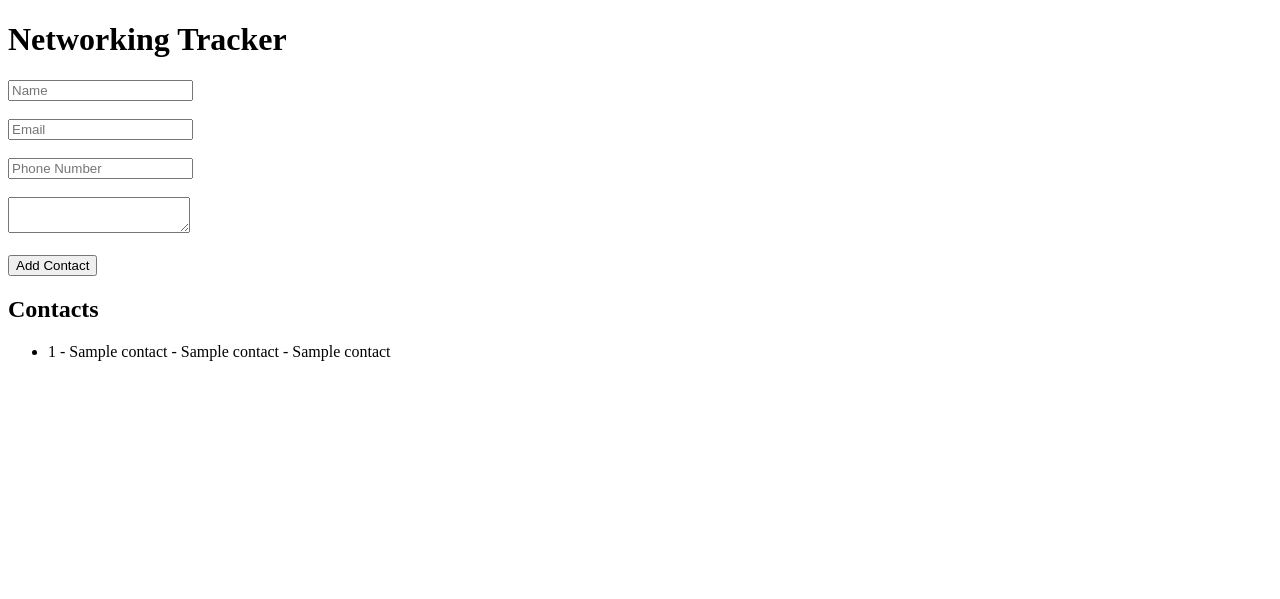
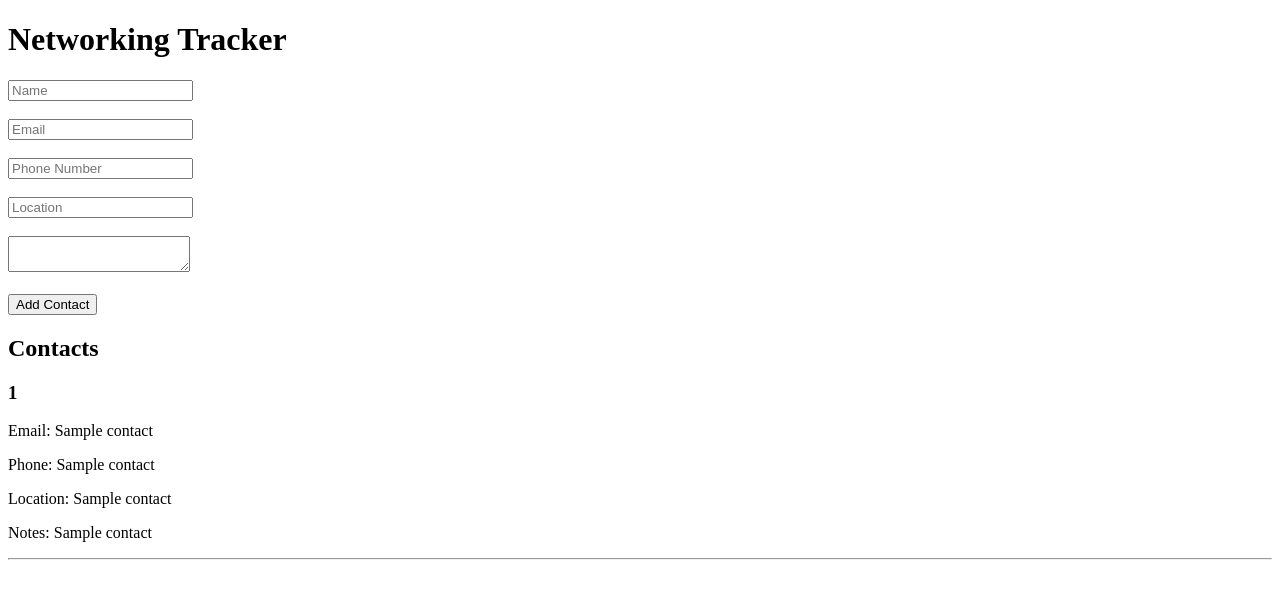
Before and after one commit to himygocho/networking-tracker, a Flask app: template templates/index.html in a window 1280 px wide. Shown: the top 599 px of the page. Run offline with Flask 3, Linux system fonts and the light colour scheme; the template is opened without the code that fills it: most values are stand-ins (such as "Sample title", 1, 10 or a date in 2020).

Commit message:
Added ability to add location

```diff
--- a/app.py
+++ b/app.py
@@ -36,6 +36,7 @@ def add_contact():
     name = request.form["name"]
     email = request.form["email"]
     phone = request.form["phone"]
+    location = request.form["location"]
     notes = request.form["notes"]
 
     with open(CSV_FILE, "a", newline="") as file:
@@ -45,6 +46,7 @@ def add_contact():
             name,
             email,
             phone,
+            location,
             notes
         ])
 
--- a/contacts.csv
+++ b/contacts.csv
@@ -1,2 +1,6 @@
 James Simerson,homejamerson117@gmail.com,9196103730,
 Bobby Billy Brown,Bobby@gmail.com,9194537305,
+Sarah Mejia,sarah@gmail.com,,
+Tex Watanabe,tex@gmail.com,07085501984,My japanese contact.
+Caleb Eby,caleb@gmail.com,070-740-1984,Gifu,This is my gifu contact.
+Garrett,garrett@gmail.com,2106027712,Malaysia,This is my KL contact.
--- a/templates/index.html
+++ b/templates/index.html
@@ -35,6 +35,14 @@
 
         <br><br>
 
+        <input
+            type="text"
+            name="location"
+            placeholder="Location"
+        >
+
+        <br><br>
+
         <textarea
             name="notes"
             placeholder="Notes">
@@ -48,21 +56,23 @@
 
     </form>
 
+
     <h2>Contacts</h2>
 
-<ul>
     {% for contact in contacts %}
-        <li>
-            {{ contact[0] }}
-            -
-            {{ contact[1] }}
-            -
-            {{ contact[2] }}
-            -
-            {{ contact[3] }}
-        </li>
+        <div>
+
+            <h3>{{ contact[0] }}</h3>
+
+            <p>Email: {{ contact[1] }}</p>
+            <p>Phone: {{ contact[2] }}</p>
+            <p>Location: {{ contact[3] }}</p>
+            <p>Notes: {{ contact[4] }}</p>
+
+            <hr>
+
+        </div>
     {% endfor %}
-</ul>
 
 </body>
 
```
